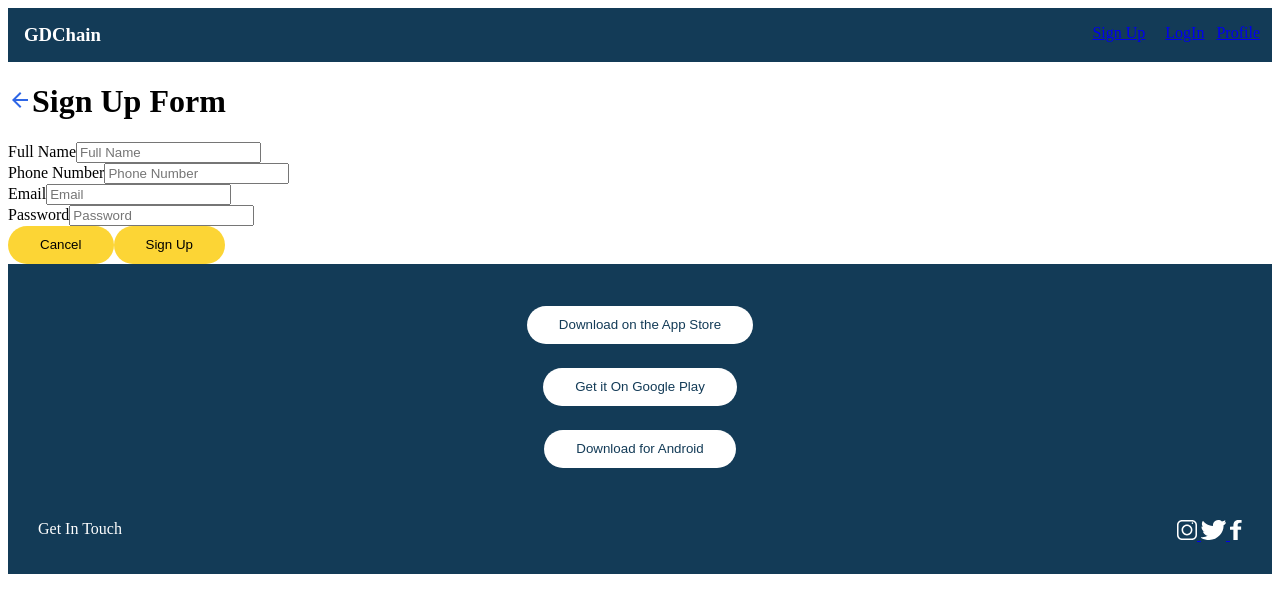
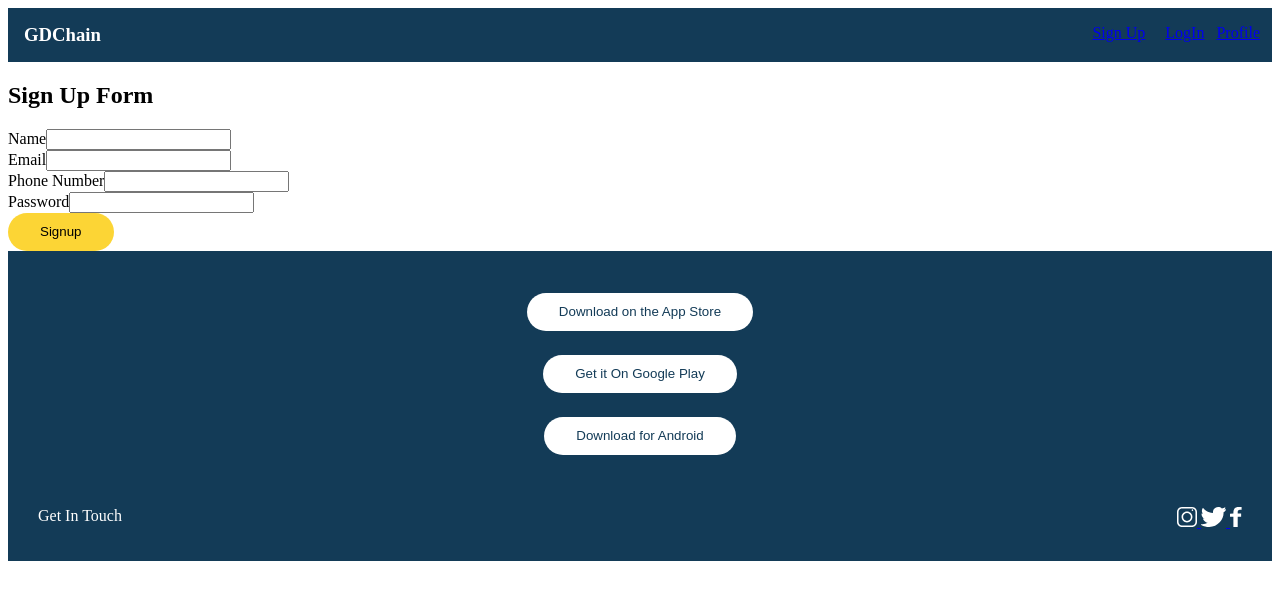
Before and after one commit to Gharsa-Amin/Capstone-Front-End-, a React (Vite) app: page /signup in a window 1280 px wide. Shown: the top 612 px of the page. Built offline with nearby package versions, Linux system fonts and the light colour scheme.

Commit message:
created a login page

```diff
--- a/src/Component/SignUpForm/SignUpForm.jsx
+++ b/src/Component/SignUpForm/SignUpForm.jsx
@@ -1,229 +1,337 @@
 import { useState } from "react";
-import "./SignUpForm.scss";
 import axios from "axios";
-import { Link } from "react-router-dom";
+import { useNavigate } from "react-router-dom";
 import { emailRegex } from "../../../lib/regex";
 
-export default function SignUpForm() {
-	const [name, setName] = useState("");
-	const [phoneNumber, setPhoneNumber] = useState("");
-	const [email, setEmail] = useState("");
-	const [password, setPassword] = useState("");
+export default function RegisterPage() {
+	const navigate = useNavigate();
+	const [errorMessage, setErrorMessage] = useState(false);
+	const [success, setSuccess] = useState(false);
+	const [formData, setFormData] = useState({
+		email: "",
+		phonenumber: "",
+		password: "",
+		name: "",
+	});
 
-	const [nameError, setNameError] = useState(false);
-	const [phoneNumberError, setPhoneNumberError] = useState(false);
-	const [emailError, setEmailError] = useState(false);
-	const [passwordError, setPasswordError] = useState(false);
+	const handleChange = (e) => {
+		setFormData({ ...formData, [e.target.name]: e.target.value });
+	};
 
-	const handleSubmit = async (event) => {
-		event.preventDefault();
-
-		setNameError(!name);
-		setPhoneNumberError(!phoneNumber || phoneNumber.length !== 10);
-		setEmailError(!email || !email.includes("@"));
-		setPasswordError(!password);
+	const handleSubmit = async (e) => {
+		e.preventDefault();
 
 		if (
-			!name ||
-			!phoneNumber ||
-			phoneNumber.length !== 10 ||
-			!email ||
-			!email.includes("@") ||
-			!password
+			!formData.email ||
+			!formData.password ||
+			!formData.name ||
+			!formData.phonenumber
 		) {
+			setErrorMessage("You must fill in all the form fields");
 			return;
 		}
 
-		const signUpInfo = {
-			name: name,
-			phonenumber: phoneNumber,
-			email: email,
-			password: password,
-		};
+		// Check the format of the email address via a regular expression
+		if (!emailRegex.test(formData.email)) {
+			setErrorMessage(
+				"The email address is not valid. Expected format: x@x.xx"
+			);
+			return;
+		}
+		const url = "http://localhost:8080/api/register";
+		try {
+			// To register a user, send a POST request to the `/users/register` endpoint
+			await axios.post(url, {
+				name: formData.name,
+				email: formData.email,
+				password: formData.password,
+				phonenumber: formData.phonenumber,
+			});
 
-		const url = "http://localhost:8080/api/register";
-
-		try {
-			await axios.post(url, signUpInfo);
-			setName("");
-			setPhoneNumber("");
-			setEmail("");
-			setPassword("");
-			window.location = "/";
+			setErrorMessage("");
+			setSuccess(true);
+			setTimeout(() => {
+				navigate("/login");
+			}, 2000);
 		} catch (error) {
-			console.error("Error during sign up:", error);
+			setErrorMessage(error.message);
 		}
 	};
 
 	return (
-		<div className="sign-up-form">
-			<h1 className="h1">
-				<Link to="/OnboardingForm">
-					<svg
-						className="arrow-back"
-						width="24"
-						height="24"
-						viewBox="0 0 24 24"
-						fill="none"
-						xmlns="http://www.w3.org/2000/svg"
-					>
-						<path
-							d="M20 11H7.83L13.42 5.41L12 4L4 12L12 20L13.41 18.59L7.83 13H20V11Z"
-							fill="#2E66E6"
-						/>
-					</svg>
-				</Link>
-				Sign Up Form
-			</h1>
-
-			<form onSubmit={handleSubmit} className="sign-up-form__form">
-				<div className="sign-up-form__form-wrapper">
-					<div className="sign-up-form__input-group">
-						<label className="sign-up-form__label">Full Name</label>
+		<main>
+			<h2>Sign Up Form</h2>
+			<form className="form" onSubmit={handleSubmit}>
+				<div className="form__group">
+					<label htmlFor="name">Name</label>
 					<input
 						type="text"
 						name="name"
-							placeholder="Full Name"
-							value={name}
-							className={`sign-up-form__input ${nameError ? "error" : ""}`}
-							onChange={(event) => {
-								setName(event.target.value);
-								setNameError(false);
-							}}
+						id="name"
+						onChange={(e) => handleChange(e)}
 					/>
-						{nameError && (
-							<p className="error-message">
-								<svg
-									className="error-svg"
-									width="24"
-									height="24"
-									viewBox="0 0 24 24"
-									fill="none"
-									xmlns="http://www.w3.org/2000/svg"
-								>
-									<path
-										d="M12 2C6.48 2 2 6.48 2 12C2 17.52 6.48 22 12 22C17.52 22 22 17.52 22 12C22 6.48 17.52 2 12 2ZM13 17H11V15H13V17ZM13 13H11V7H13V13Z"
-										fill="#C94515"
-									/>
-								</svg>
-								This field is required
-							</p>
-						)}
 				</div>
-
-					<div className="sign-up-form__input-group">
-						<label className="sign-up-form__label">Phone Number</label>
-						<input
-							type="text"
-							name="phoneNumber"
-							placeholder="Phone Number"
-							value={phoneNumber}
-							className={`sign-up-form__input ${
-								phoneNumberError ? "error" : ""
-							}`}
-							onChange={(event) => {
-								setPhoneNumber(event.target.value);
-								setPhoneNumberError(false);
-							}}
-						/>
-						{phoneNumberError && (
-							<p className="error-message">
-								<svg
-									className="error-svg"
-									width="24"
-									height="24"
-									viewBox="0 0 24 24"
-									fill="none"
-									xmlns="http://www.w3.org/2000/svg"
-								>
-									<path
-										d="M12 2C6.48 2 2 6.48 2 12C2 17.52 6.48 22 12 22C17.52 22 22 17.52 22 12C22 6.48 17.52 2 12 2ZM13 17H11V15H13V17ZM13 13H11V7H13V13Z"
-										fill="#C94515"
-									/>
-								</svg>
-								This field is required: must be a valid phone number
-							</p>
-						)}
-					</div>
-
-					<div className="sign-up-form__input-group">
-						<label className="sign-up-form__label">Email</label>
+				<div className="form__group">
+					<label htmlFor="emailRegister">Email</label>
 					<input
 						type="text"
 						name="email"
-							placeholder="Email"
-							value={email}
-							className={`sign-up-form__input ${emailError ? "error" : ""}`}
-							onChange={(event) => {
-								setEmail(event.target.value);
-								setEmailError(false);
-							}}
+						id="emailRegister"
+						onChange={(e) => handleChange(e)}
 					/>
-						{emailError && (
-							<p className="error-message">
-								<svg
-									className="error-svg"
-									width="24"
-									height="24"
-									viewBox="0 0 24 24"
-									fill="none"
-									xmlns="http://www.w3.org/2000/svg"
-								>
-									<path
-										d="M12 2C6.48 2 2 6.48 2 12C2 17.52 6.48 22 12 22C17.52 22 22 17.52 22 12C22 6.48 17.52 2 12 2ZM13 17H11V15H13V17ZM13 13H11V7H13V13Z"
-										fill="#C94515"
+				</div>
+				<div className="form__group">
+					<label htmlFor="phonenumber">Phone Number</label>
+					<input
+						type="text"
+						name="phonenumber"
+						id="phonenumberRegister"
+						onChange={(e) => handleChange(e)}
 					/>
-								</svg>
-								This field is required: must be a valid email
-							</p>
-						)}
 				</div>
-
-					<div className="sign-up-form__input-group">
-						<label className="sign-up-form__label">Password</label>
+				<div className="form__group">
+					<label htmlFor="passwordRegister">Password</label>
 					<input
 						type="password"
 						name="password"
-							placeholder="Password"
-							value={password}
-							className={`sign-up-form__input ${passwordError ? "error" : ""}`}
-							onChange={(event) => {
-								setPassword(event.target.value);
-								setPasswordError(false);
-							}}
+						id="passwordRegister"
+						onChange={(e) => handleChange(e)}
 					/>
-						{passwordError && (
-							<p className="error-message">
-								<svg
-									className="error-svg"
-									width="24"
-									height="24"
-									viewBox="0 0 24 24"
-									fill="none"
-									xmlns="http://www.w3.org/2000/svg"
-								>
-									<path
-										d="M12 2C6.48 2 2 6.48 2 12C2 17.52 6.48 22 12 22C17.52 22 22 17.52 22 12C22 6.48 17.52 2 12 2ZM13 17H11V15H13V17ZM13 13H11V7H13V13Z"
-										fill="#C94515"
-									/>
-								</svg>
-								This field is required
-							</p>
-						)}
 				</div>
-
-					<div className="sign-up-form__buttons">
-						<div className="buttons__wrapper">
-							<Link to="/OnboardingForm">
-								<button className="buttons__button cancel">Cancel</button>
-							</Link>
-							<button type="submit" className="buttons__button add-warehouse">
-								Sign Up
-							</button>
-						</div>
-					</div>
-				</div>
+				<button>Signup</button>
+				{errorMessage && <p>{errorMessage}</p>}
+				{success && <p>Success! Redirecting to login page...</p>}
 			</form>
-		</div>
+		</main>
 	);
 }
+
+// import { useState } from "react";
+// import "./SignUpForm.scss";
+// import axios from "axios";
+// import { Link } from "react-router-dom";
+// import { emailRegex } from "../../../lib/regex";
+
+// export default function SignUpForm() {
+// 	const [name, setName] = useState("");
+// 	const [phoneNumber, setPhoneNumber] = useState("");
+// 	const [email, setEmail] = useState("");
+// 	const [password, setPassword] = useState("");
+
+// 	const [nameError, setNameError] = useState(false);
+// 	const [phoneNumberError, setPhoneNumberError] = useState(false);
+// 	const [emailError, setEmailError] = useState(false);
+// 	const [passwordError, setPasswordError] = useState(false);
+
+// 	const handleSubmit = async (event) => {
+// 		event.preventDefault();
+
+// 		setNameError(!name);
+// 		setPhoneNumberError(!phoneNumber || phoneNumber.length !== 10);
+// 		setEmailError(!email || !email.includes("@"));
+// 		setPasswordError(!password);
+
+// 		if (
+// 			!name ||
+// 			!phoneNumber ||
+// 			phoneNumber.length !== 10 ||
+// 			!email ||
+// 			!email.includes("@") ||
+// 			!password
+// 		) {
+// 			return;
+// 		}
+
+// 		const signUpInfo = {
+// 			name: name,
+// 			phonenumber: phoneNumber,
+// 			email: email,
+// 			password: password,
+// 		};
+
+//
+
+// 		try {
+// 			await axios.post(url, signUpInfo);
+// 			setName("");
+// 			setPhoneNumber("");
+// 			setEmail("");
+// 			setPassword("");
+// 			window.location = "/";
+// 		} catch (error) {
+// 			console.error("Error during sign up:", error);
+// 		}
+// 	};
+
+// 	return (
+// 		<div className="sign-up-form">
+// 			<h1 className="h1">
+// 				<Link to="/OnboardingForm">
+// 					<svg
+// 						className="arrow-back"
+// 						width="24"
+// 						height="24"
+// 						viewBox="0 0 24 24"
+// 						fill="none"
+// 						xmlns="http://www.w3.org/2000/svg"
+// 					>
+// 						<path
+// 							d="M20 11H7.83L13.42 5.41L12 4L4 12L12 20L13.41 18.59L7.83 13H20V11Z"
+// 							fill="#2E66E6"
+// 						/>
+// 					</svg>
+// 				</Link>
+// 				Sign Up Form
+// 			</h1>
+
+// 			<form onSubmit={handleSubmit} className="sign-up-form__form">
+// 				<div className="sign-up-form__form-wrapper">
+// 					<div className="sign-up-form__input-group">
+// 						<label className="sign-up-form__label">Full Name</label>
+// 						<input
+// 							type="text"
+// 							name="name"
+// 							placeholder="Full Name"
+// 							value={name}
+// 							className={`sign-up-form__input ${nameError ? "error" : ""}`}
+// 							onChange={(event) => {
+// 								setName(event.target.value);
+// 								setNameError(false);
+// 							}}
+// 						/>
+// 						{nameError && (
+// 							<p className="error-message">
+// 								<svg
+// 									className="error-svg"
+// 									width="24"
+// 									height="24"
+// 									viewBox="0 0 24 24"
+// 									fill="none"
+// 									xmlns="http://www.w3.org/2000/svg"
+// 								>
+// 									<path
+// 										d="M12 2C6.48 2 2 6.48 2 12C2 17.52 6.48 22 12 22C17.52 22 22 17.52 22 12C22 6.48 17.52 2 12 2ZM13 17H11V15H13V17ZM13 13H11V7H13V13Z"
+// 										fill="#C94515"
+// 									/>
+// 								</svg>
+// 								This field is required
+// 							</p>
+// 						)}
+// 					</div>
+
+// 					<div className="sign-up-form__input-group">
+// 						<label className="sign-up-form__label">Phone Number</label>
+// 						<input
+// 							type="text"
+// 							name="phoneNumber"
+// 							placeholder="Phone Number"
+// 							value={phoneNumber}
+// 							className={`sign-up-form__input ${
+// 								phoneNumberError ? "error" : ""
+// 							}`}
+// 							onChange={(event) => {
+// 								setPhoneNumber(event.target.value);
+// 								setPhoneNumberError(false);
+// 							}}
+// 						/>
+// 						{phoneNumberError && (
+// 							<p className="error-message">
+// 								<svg
+// 									className="error-svg"
+// 									width="24"
+// 									height="24"
+// 									viewBox="0 0 24 24"
+// 									fill="none"
+// 									xmlns="http://www.w3.org/2000/svg"
+// 								>
+// 									<path
+// 										d="M12 2C6.48 2 2 6.48 2 12C2 17.52 6.48 22 12 22C17.52 22 22 17.52 22 12C22 6.48 17.52 2 12 2ZM13 17H11V15H13V17ZM13 13H11V7H13V13Z"
+// 										fill="#C94515"
+// 									/>
+// 								</svg>
+// 								This field is required: must be a valid phone number
+// 							</p>
+// 						)}
+// 					</div>
+
+// 					<div className="sign-up-form__input-group">
+// 						<label className="sign-up-form__label">Email</label>
+// 						<input
+// 							type="text"
+// 							name="email"
+// 							placeholder="Email"
+// 							value={email}
+// 							className={`sign-up-form__input ${emailError ? "error" : ""}`}
+// 							onChange={(event) => {
+// 								setEmail(event.target.value);
+// 								setEmailError(false);
+// 							}}
+// 						/>
+// 						{emailError && (
+// 							<p className="error-message">
+// 								<svg
+// 									className="error-svg"
+// 									width="24"
+// 									height="24"
+// 									viewBox="0 0 24 24"
+// 									fill="none"
+// 									xmlns="http://www.w3.org/2000/svg"
+// 								>
+// 									<path
+// 										d="M12 2C6.48 2 2 6.48 2 12C2 17.52 6.48 22 12 22C17.52 22 22 17.52 22 12C22 6.48 17.52 2 12 2ZM13 17H11V15H13V17ZM13 13H11V7H13V13Z"
+// 										fill="#C94515"
+// 									/>
+// 								</svg>
+// 								This field is required: must be a valid email
+// 							</p>
+// 						)}
+// 					</div>
+
+// 					<div className="sign-up-form__input-group">
+// 						<label className="sign-up-form__label">Password</label>
+// 						<input
+// 							type="password"
+// 							name="password"
+// 							placeholder="Password"
+// 							value={password}
+// 							className={`sign-up-form__input ${passwordError ? "error" : ""}`}
+// 							onChange={(event) => {
+// 								setPassword(event.target.value);
+// 								setPasswordError(false);
+// 							}}
+// 						/>
+// 						{passwordError && (
+// 							<p className="error-message">
+// 								<svg
+// 									className="error-svg"
+// 									width="24"
+// 									height="24"
+// 									viewBox="0 0 24 24"
+// 									fill="none"
+// 									xmlns="http://www.w3.org/2000/svg"
+// 								>
+// 									<path
+// 										d="M12 2C6.48 2 2 6.48 2 12C2 17.52 6.48 22 12 22C17.52 22 22 17.52 22 12C22 6.48 17.52 2 12 2ZM13 17H11V15H13V17ZM13 13H11V7H13V13Z"
+// 										fill="#C94515"
+// 									/>
+// 								</svg>
+// 								This field is required
+// 							</p>
+// 						)}
+// 					</div>
+
+// 					<div className="sign-up-form__buttons">
+// 						<div className="buttons__wrapper">
+// 							<Link to="/OnboardingForm">
+// 								<button className="buttons__button cancel">Cancel</button>
+// 							</Link>
+// 							<button type="submit" className="buttons__button add-warehouse">
+// 								Sign Up
+// 							</button>
+// 						</div>
+// 					</div>
+// 				</div>
+// 			</form>
+// 		</div>
+// 	);
+// }
```
Also changed, not shown: src/Component/Login/Login.jsx (added, +86 -0 lines), src/Component/Login/Login.scss (added). Lines whose indentation alone changed are shown as unchanged.
